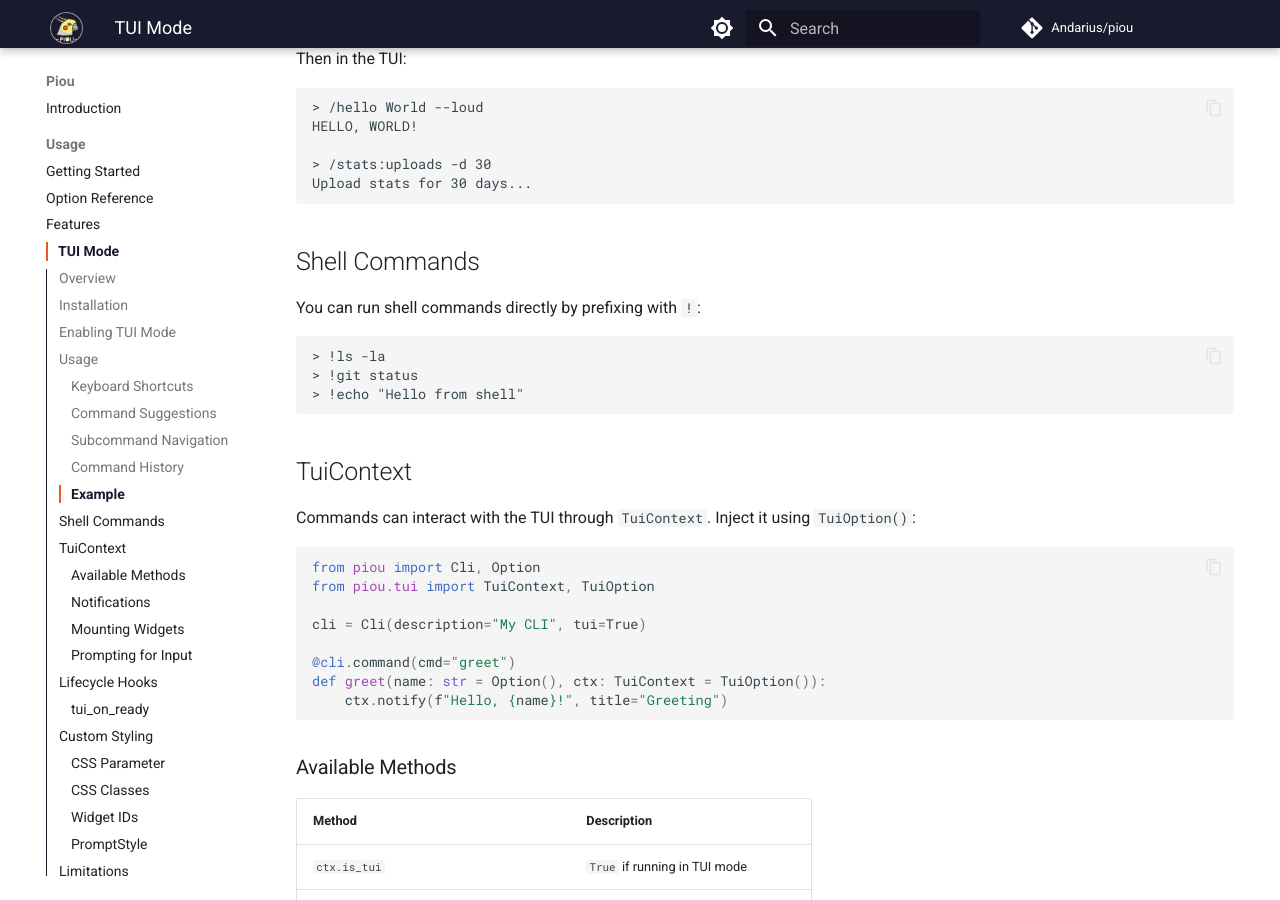
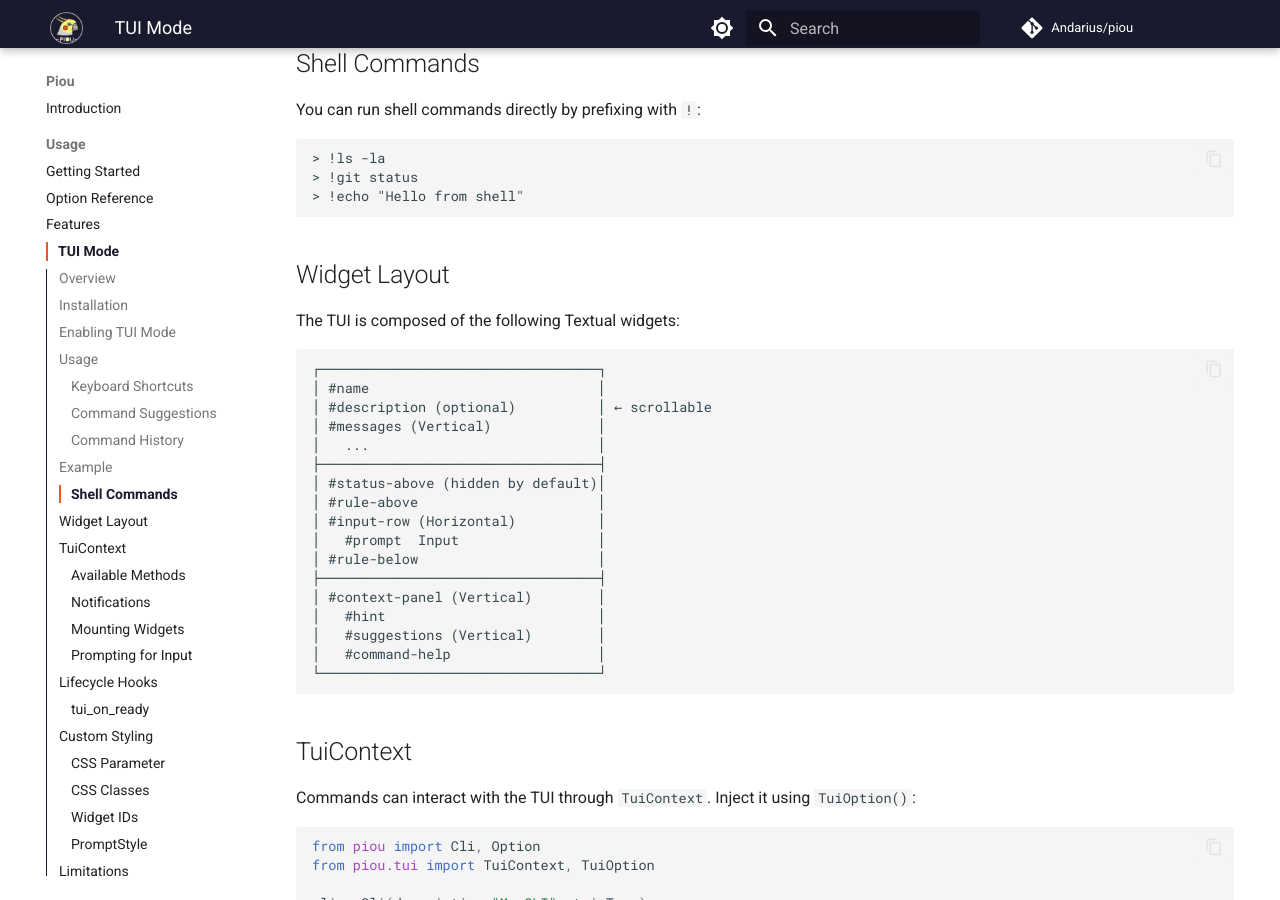
Before and after one commit to Andarius/piou, an MkDocs documentation site: the page built from docs/tui.md, in a window 1280 px wide and 900 px high, scrolled down 3190 px. Built offline with MkDocs 1.6.1 and Material for MkDocs 9.7.7, drawn with Linux system fonts in a browser that asks for light colours; comment, search, counter and statistics services are not loaded; some of the changed text lies outside the part shown.

Commit message:
chore: udpate doc

````diff
--- a/docs/tui.md
+++ b/docs/tui.md
@@ -49,7 +49,7 @@
 
 - **Commands start with `/`** - Type `/hello` to run the `hello` command
 - **Arguments follow the command** - `/hello World --loud`
-- **Subcommands use `:`** - `/stats:uploads` runs the `uploads` subcommand of `stats`
+- **Subcommands use `:`** - `/stats:` shows subcommands, `/stats:up` filters them
 
 ### Keyboard Shortcuts
 
@@ -70,16 +70,6 @@
 3. Use `Up/Down` arrows to select
 4. Press `Tab` to accept and see argument hints
 
-### Subcommand Navigation
-
-For nested commands, use `:` to navigate:
-
-```
-/stats:        → shows subcommands of stats
-/stats:up      → filters to subcommands starting with "up"
-/stats:uploads → runs the uploads subcommand
-```
-
 ### Command History
 
 Your command history is persisted to `~/.{cli_name}_history`. Use `Up/Down` arrows when the suggestion list is empty to navigate through previous commands.
@@ -142,6 +132,30 @@
 > !ls -la
 > !git status
 > !echo "Hello from shell"
+```
+
+## Widget Layout
+
+The TUI is composed of the following Textual widgets:
+
+```
+┌──────────────────────────────────┐
+│ #name                            │
+│ #description (optional)          │ ← scrollable
+│ #messages (Vertical)             │
+│   ...                            │
+├──────────────────────────────────┤
+│ #status-above (hidden by default)│
+│ #rule-above                      │
+│ #input-row (Horizontal)          │
+│   #prompt  Input                 │
+│ #rule-below                      │
+├──────────────────────────────────┤
+│ #context-panel (Vertical)        │
+│   #hint                          │
+│   #suggestions (Vertical)        │
+│   #command-help                  │
+└──────────────────────────────────┘
 ```
 
 ## TuiContext
````
Also changed, not shown: other parts of docs/tui.md (+1 -1 lines), 1 other file.
